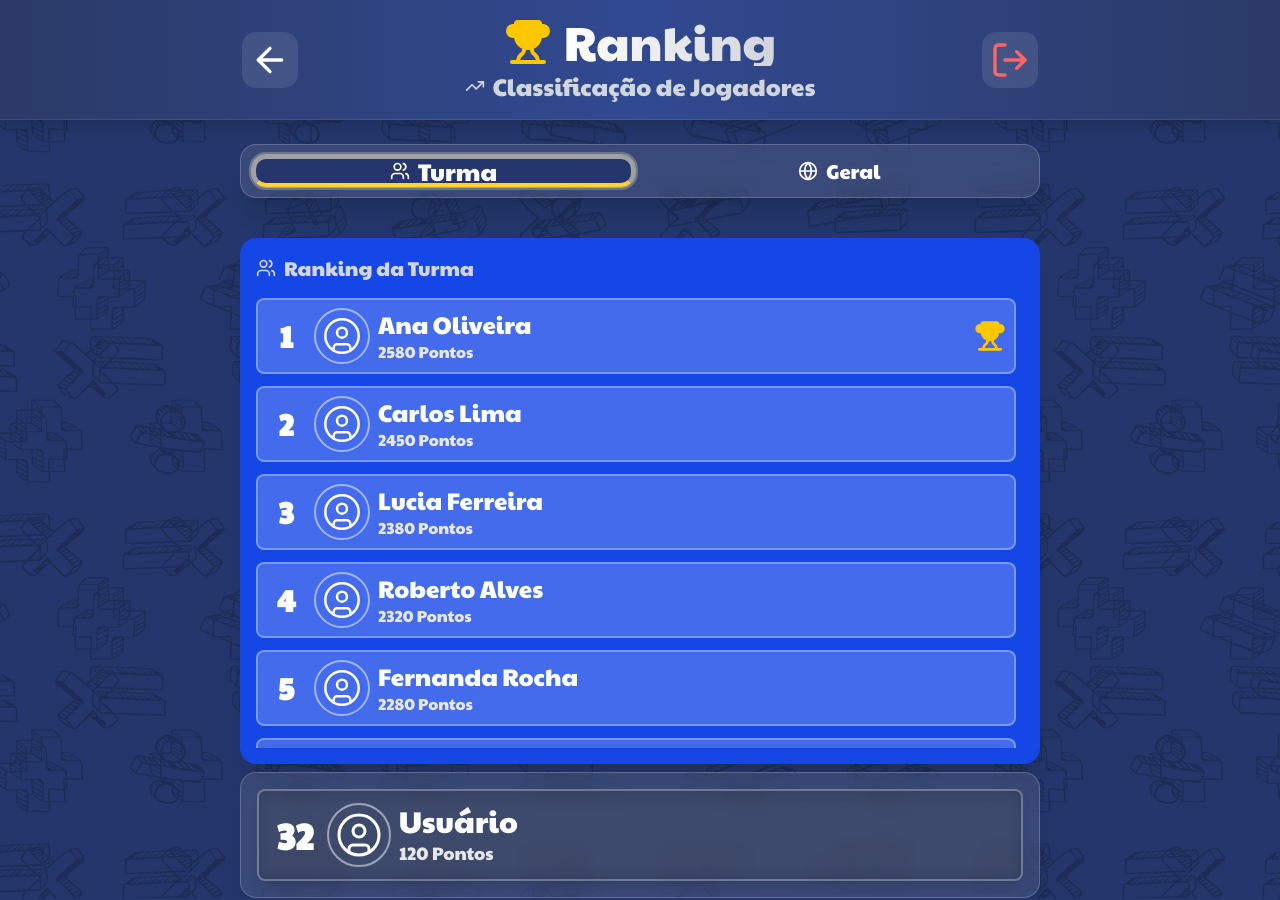
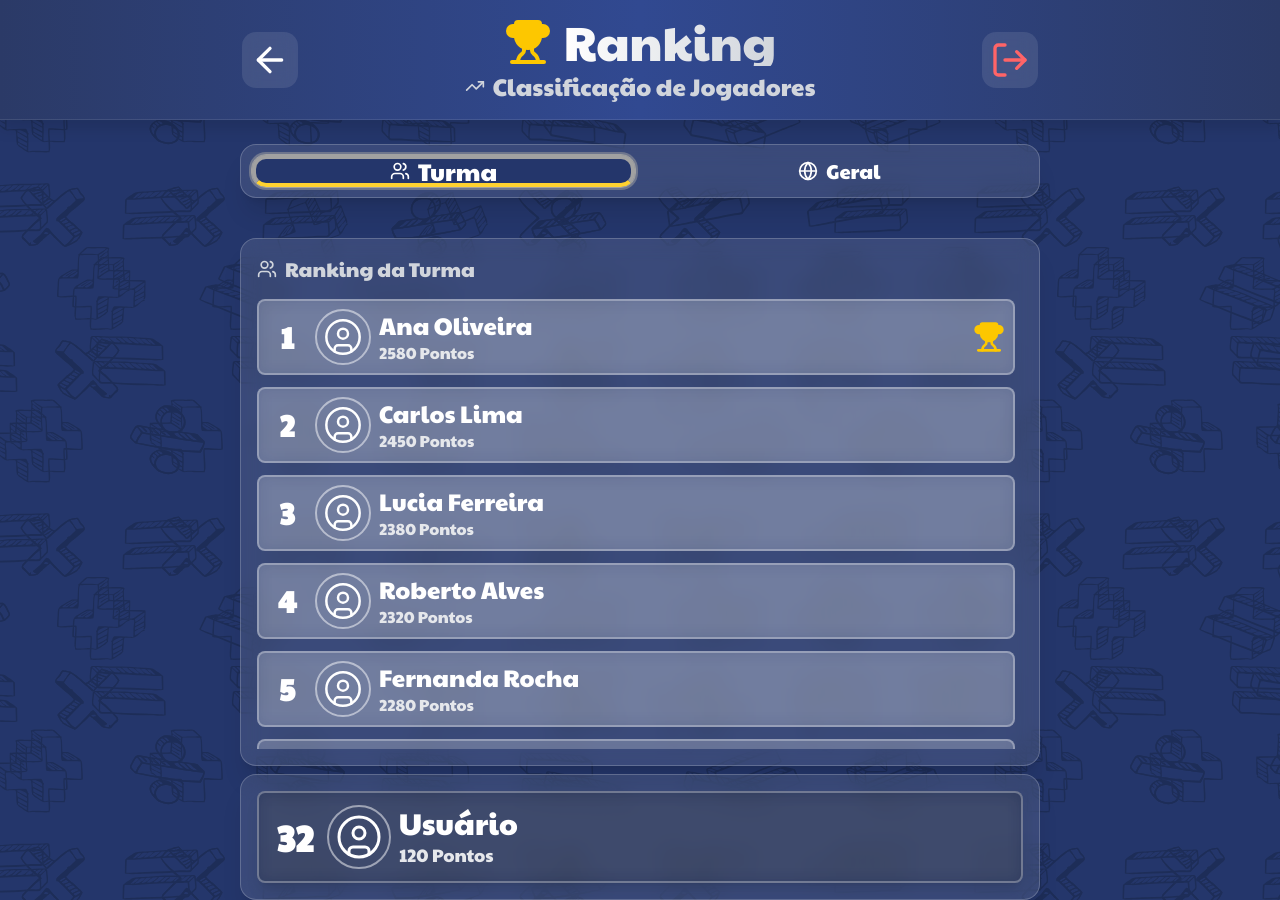
Before and after one commit to mairapaulac/MatFun, a Next.js app: page /ranking in a window 1280 px wide. Both pictures are taken after a click on the tab "Turma". Built offline with nearby package versions, Linux system fonts and the light colour scheme.

Commit message:
removed unused  imports

```diff
--- a/src/app/game/components/FractionOperationCard.tsx
+++ b/src/app/game/components/FractionOperationCard.tsx
@@ -1,7 +1,5 @@
 "use client";
 
-import { useState } from "react";
-import HintModal from "@/app/game/components/HintModal";
 
 interface FractionOperationCardProps {
   num1: number;
--- a/src/app/ranking/page.tsx
+++ b/src/app/ranking/page.tsx
@@ -23,7 +23,7 @@ export default function RankingScreen() {
 
         <TabsContent value="turma" className="mt-0 max-w-[800px]">
           {/* cor do bg dos cards */}
-          <div className="bg-blue-700 rounded-2xl p-4 shadow-xl">
+          <div className="glass-effect rounded-2xl p-4 shadow-xl">
             <div className="flex items-center gap-2 mb-4 text-gray-300">
               <Users className="size-5" />
               <h2 className="text-xl font-normal">Ranking da Turma</h2>
--- a/src/hooks/useTimer.ts
+++ b/src/hooks/useTimer.ts
@@ -1,5 +1,5 @@
 import { useEffect, useRef, useState, useCallback } from 'react';
-import { TimerState, TimerActions, Multiplier, SubmitMetadata } from '@/types/question';
+import { TimerState, TimerActions, Multiplier } from '@/types/question';
 
 export function useTimer(totalMs = 60000, running = true, resetTrigger = 0, onTimeout?: () => void): TimerState & TimerActions {
   const [elapsed, setElapsed] = useState(0);
```
